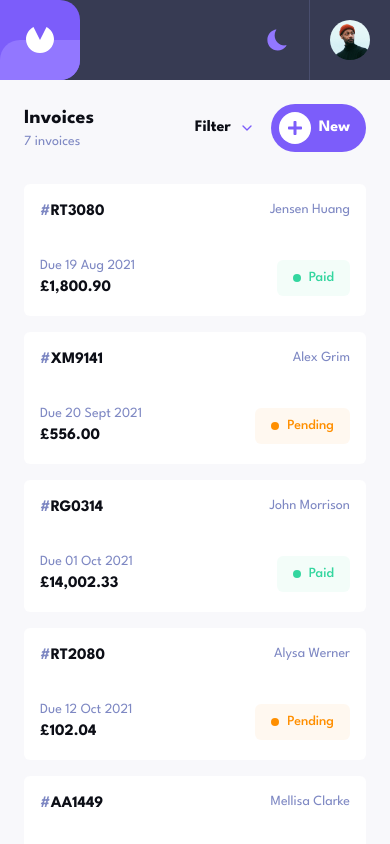
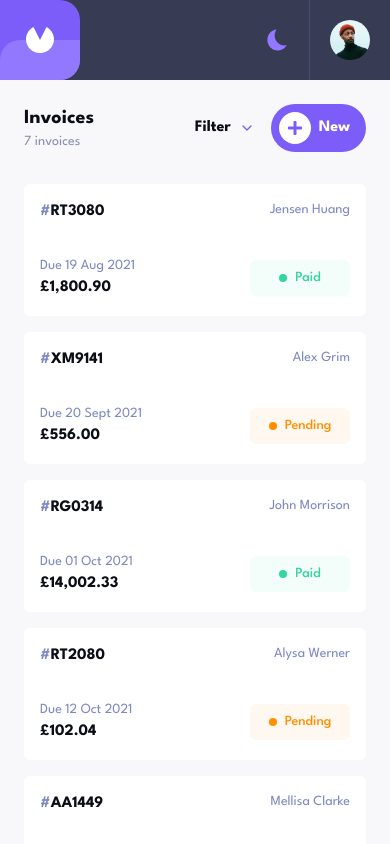
Before and after one commit to stephany247/invoice-app, a React (Vite) app: page / in a window 390 px wide. Shown: the top 844 px of the page. Built offline with nearby package versions, Linux system fonts and the light colour scheme.

Commit message:
style: refine invoice list styles and layout

```diff
--- a/src/components/InvoiceList.tsx
+++ b/src/components/InvoiceList.tsx
@@ -4,7 +4,7 @@ import StatusBadge from "./StatusBadge";
 import FilterBar from "./FilterBar";
 import type { Invoice, Status } from "../types/types";
 import { FaPlus } from "react-icons/fa";
-import emptyIllustration from "../assets/Email campaign_Flatline.svg"
+import emptyIllustration from "../assets/Email campaign_Flatline.svg";
 
 export default function InvoiceList({ invoices, onCreate, onView }: any) {
   const [filters, setFilters] = useState<Record<Status, boolean>>({
@@ -18,13 +18,15 @@ export default function InvoiceList({ invoices, onCreate, onView }: any) {
   const visible = invoices.filter((inv: Invoice) => filters[inv.status]);
 
   return (
-    <div className="p-6 md:p-10">
+    <div className="p-6 md:p-10 pb-16">
       {/* Header */}
       <div className="flex items-center justify-between mb-8">
         <div>
           <h1 className="text-xl md:text-2xl font-bold text-text">Invoices</h1>
-          <p className="text-text-muted text-sm">
-            {visible.length} invoice{visible.length !== 1 && "s"}
+          <p className="text-text-secondary text-sm">
+            {visible.length === 0
+              ? "No invoices"
+              : `${visible.length} invoice${visible.length !== 1 ? "s" : ""}`}
           </p>
         </div>
 
@@ -47,11 +49,15 @@ export default function InvoiceList({ invoices, onCreate, onView }: any) {
       {/* Empty State */}
       {visible.length === 0 ? (
         <div className="flex flex-col items-center justify-center text-center my-20 gap-6">
-          <img src={emptyIllustration} alt="No invoices" className="w-48 md:w-64" />
+          <img
+            src={emptyIllustration}
+            alt="No invoices"
+            className="w-48 md:w-64"
+          />
           <p className="text-text font-bold text-2xl">There is nothing here</p>
           <p className="text-sm text-text-secondary w-6/10">
-            Create an invoice by clicking the <strong>New</strong> button and get
-            started
+            Create an invoice by clicking the <strong>New</strong> button and
+            get started
           </p>
         </div>
       ) : (
@@ -74,14 +80,14 @@ export default function InvoiceList({ invoices, onCreate, onView }: any) {
                   {inv.id}
                 </p>
 
-                <p className="text-text-muted text-sm md:hidden">
+                <p className="text-text-muted dark:text-text text-sm md:hidden">
                   {inv.client}
                 </p>
               </div>
 
               {/* Middle */}
               <div className="flex justify-between md:flex-1 md:items-center">
-                <p className="text-text-muted text-sm hidden">
+                <p className="text-text-muted text-sm font-medium hidden">
                   Due {fmtDate(inv.dueDate)}
                 </p>
 
--- a/src/components/StatusBadge.tsx
+++ b/src/components/StatusBadge.tsx
@@ -9,7 +9,7 @@ export default function StatusBadge({ status }: { status: Status }) {
 
   return (
     <span
-      className={`flex items-center gap-2 px-4 py-2 rounded-md text-sm font-medium capitalize ${styles[status]}`}
+      className={`min-w-25 flex items-center justify-center gap-2 px-4 py-2 rounded-md text-sm font-medium capitalize ${styles[status]}`}
     >
       <span
         className={`w-2 h-2 rounded-full ${
```
